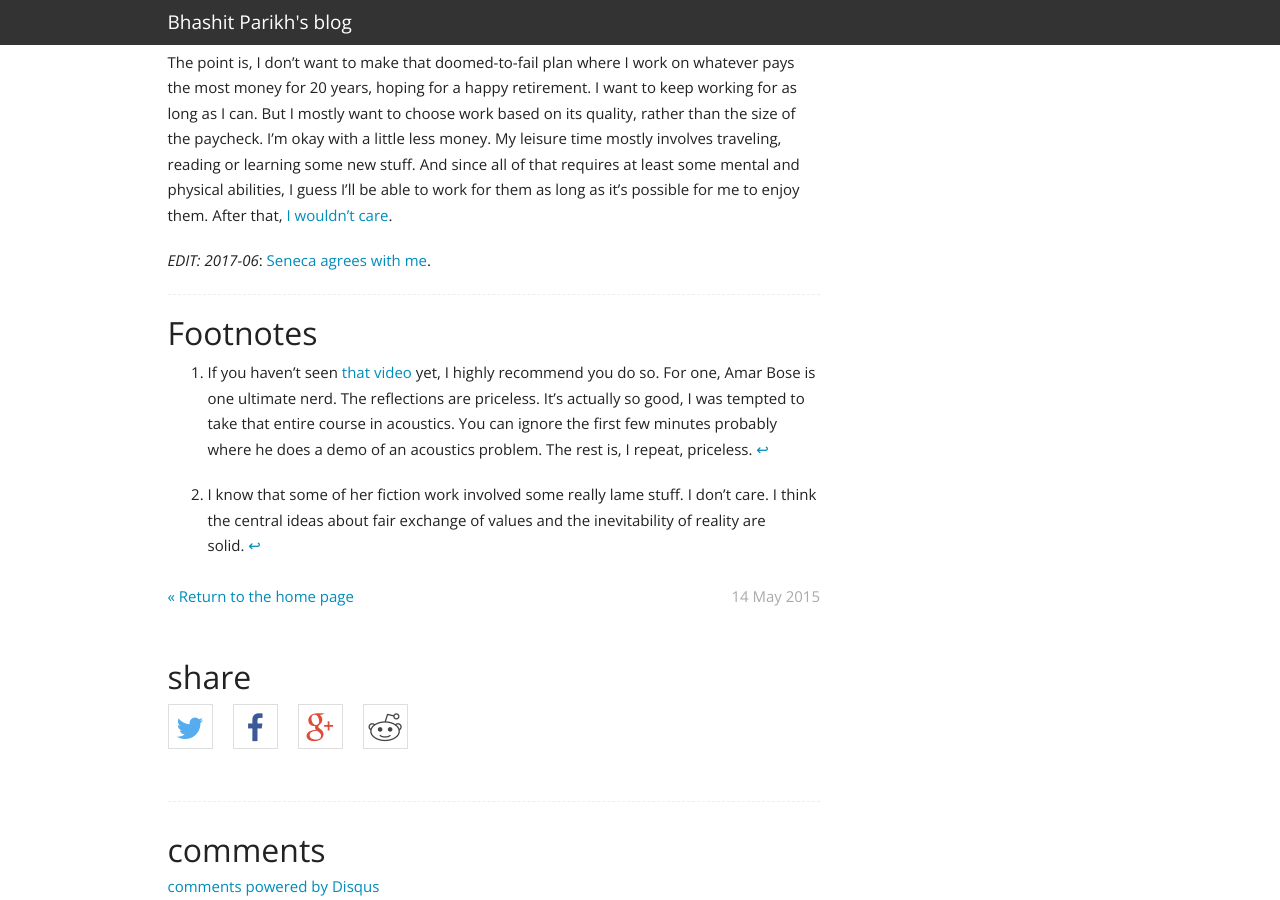
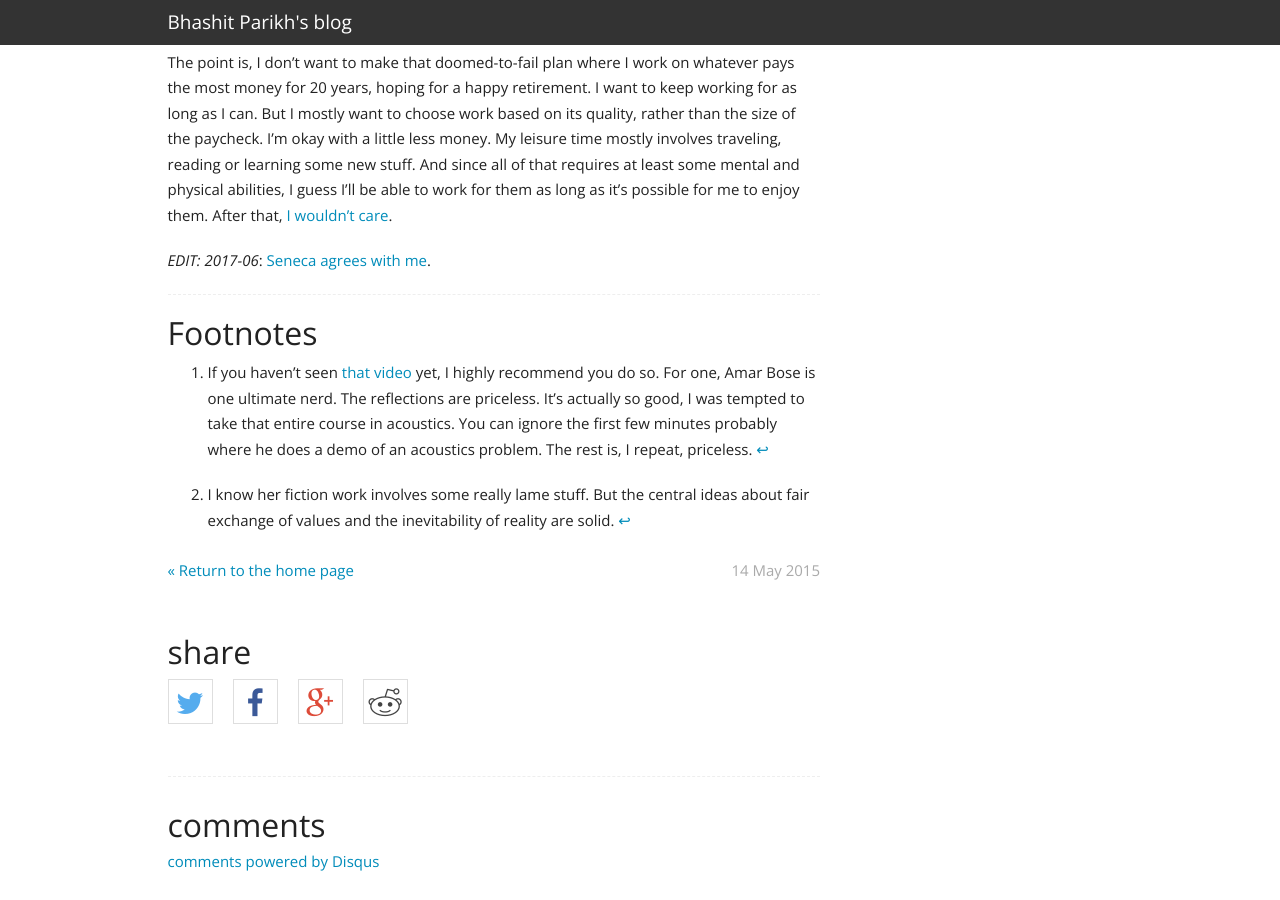
Before and after one commit to Bhashit/bhashit.github.io, a Jekyll site: the page built from _posts/2015-05-14-on-work.markdown, in a window 1280 px wide and 900 px high, scrolled down 2065 px. Built offline with Jekyll 4.4.1, drawn with Linux system fonts in a browser that asks for light colours; comment, search, counter and statistics services are not loaded; after the commit the page ends 2939 px from its top, so only the background shows below that.

Commit message:
Some minor corrections

```diff
--- a/_posts/2015-05-14-on-work.markdown
+++ b/_posts/2015-05-14-on-work.markdown
@@ -128,8 +128,8 @@ them. After that, [I wouldn't care][being-mortal].
     the first few minutes probably where he does a demo of an
     acoustics problem. The rest is, I repeat, priceless.
 
-[^2]: I know that some of her fiction work involved some really lame
-    stuff. I don't care. I think the central ideas about fair
+[^2]: I know her fiction work involves some really lame
+    stuff. But the central ideas about fair
     exchange of values and the inevitability of reality are solid.
 
 
```
